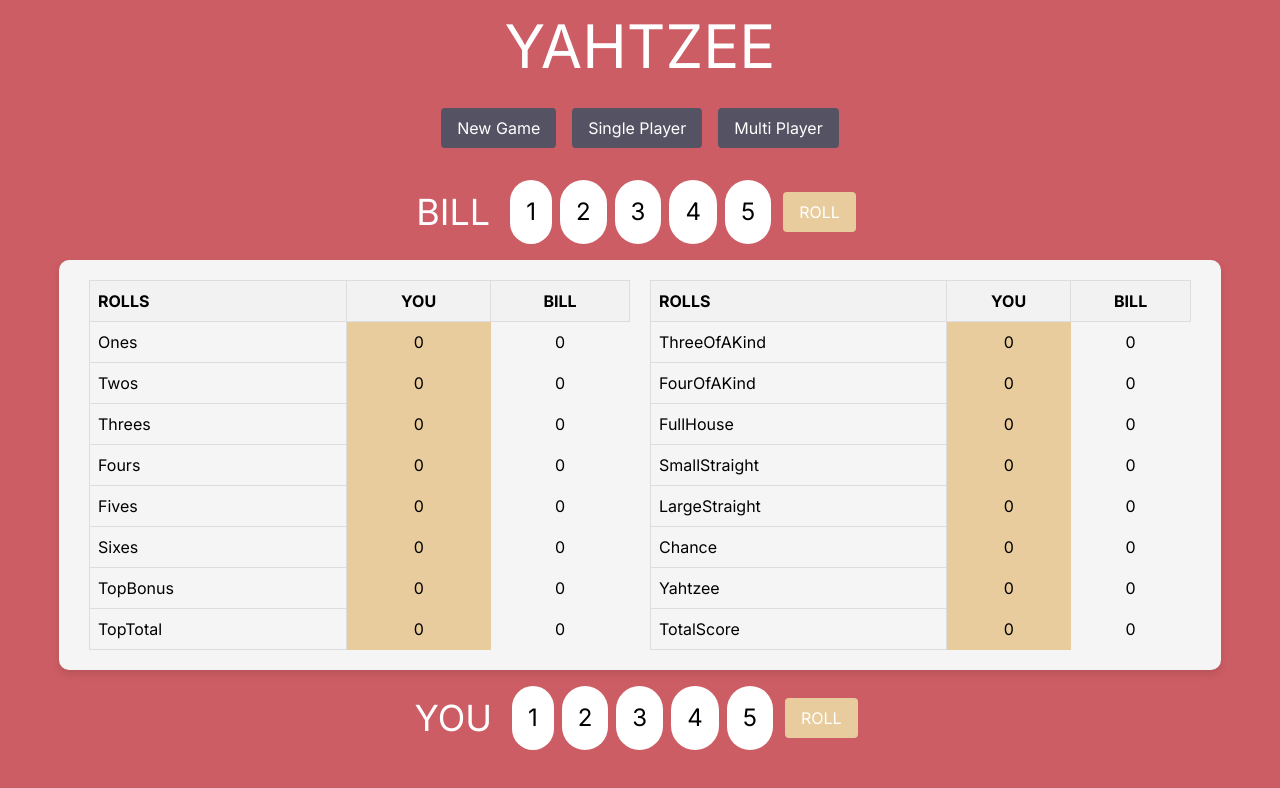
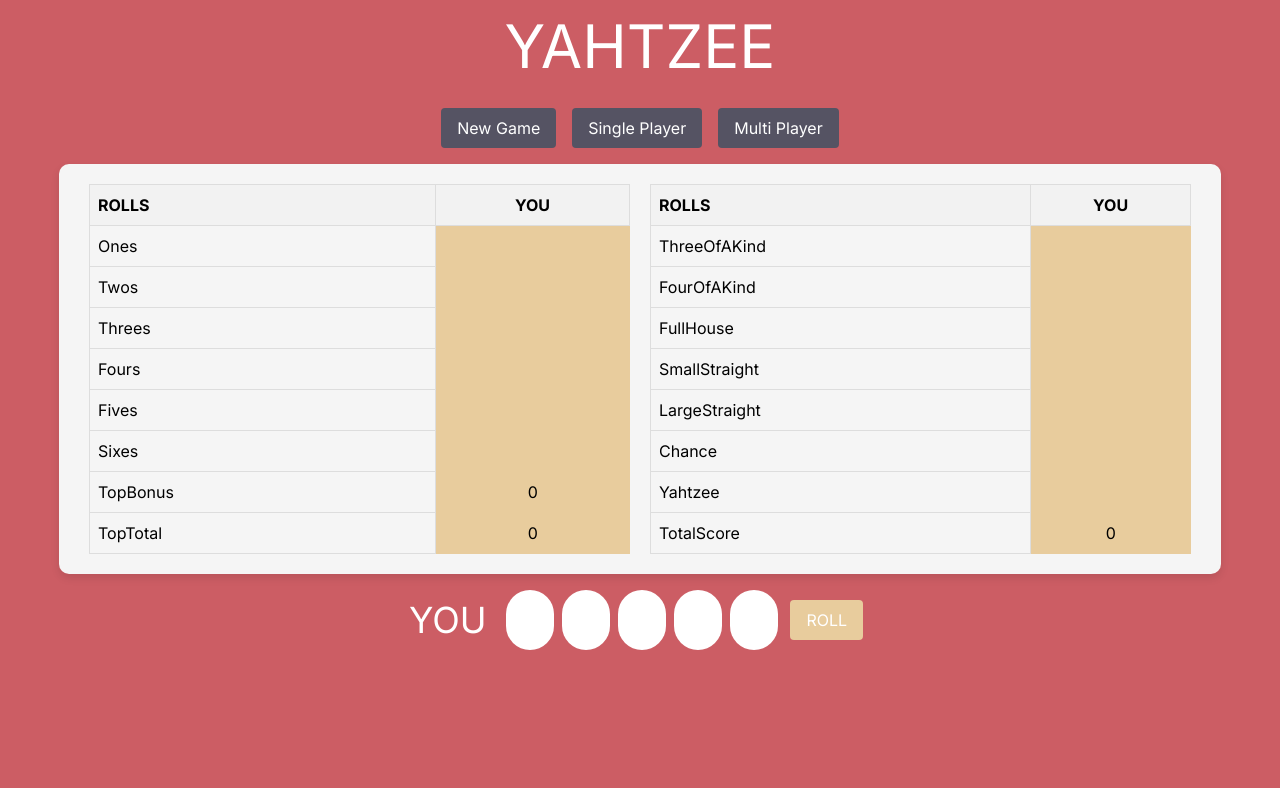
Before and after one commit to aayushb03/yahtzee, a Next.js app: page / in a window 1280 px wide. Shown: the top 788 px of the page. Built offline with nearby package versions, Linux system fonts and the light colour scheme.

Commit message:
Integrated working game logic to frontend for single player, commented out all multiplayer related code

```diff
--- a/src/app/components/board.module.css
+++ b/src/app/components/board.module.css
@@ -29,23 +29,23 @@
     background-color: #f2f2f2;
 }
 
-.activePlayerCell {
-    background-color: #E8CC9D; /* 活跃玩家列背景颜色 */
-    cursor: pointer;
-}
+/*.activePlayerCell {*/
+/*    background-color: #E8CC9D; !* 活跃玩家列背景颜色 *!*/
+/*    !*cursor: pointer;*!*/
+/*}*/
 
-.inactivePlayerCell {
-    background-color: #F5F5F5; /* 非活跃玩家列背景颜色更白 */
-}
+/*.inactivePlayerCell {*/
+/*    background-color: #F5F5F5; !* 非活跃玩家列背景颜色更白 *!*/
+/*}*/
 
-.score {
-    color: black; /* 确保文字颜色为黑色 */
-}
+/*.score {*/
+/*    color: black; !* 确保文字颜色为黑色 *!*/
+/*}*/
 
-.playerCell {
-    text-align: center; /* 文字居中 */
-  }
-
+/*.playerCell {*/
+/*    text-align: center; !* 文字居中 *!*/
+/*  }*/
+/*  */
   .playerHeader {
     text-align: center; /* 表头文字居中 */
   }
--- a/src/app/components/board.tsx
+++ b/src/app/components/board.tsx
@@ -1,69 +1,120 @@
-import React from 'react';
+import React, {useState} from 'react';
 import styles from './Board.module.css'; // 引入CSS模块
+import { ScoreCategory as SC } from '@/models/enums';
+import { Scorecard } from '@/models/scorecard';
+import { Dice } from '@/models/dice';
+import { ScoreEvaluator } from "@/models/scoreEvaluator";
 
-type ScoreCategory =
-  | 'Ones'
-  | 'Twos'
-  | 'Threes'
-  | 'Fours'
-  | 'Fives'
-  | 'Sixes'
-  | 'TopBonus'
-  | 'TopTotal'
-  | 'ThreeOfAKind'
-  | 'FourOfAKind'
-  | 'FullHouse'
-  | 'SmallStraight'
-  | 'LargeStraight'
-  | 'Chance'
-  | 'Yahtzee'
-  | 'TotalScore';
+// type ScoreCategory =
+//   | 'Ones'
+//   | 'Twos'
+//   | 'Threes'
+//   | 'Fours'
+//   | 'Fives'
+//   | 'Sixes'
+//   | 'TopBonus'
+//   | 'TopTotal'
+//   | 'ThreeOfAKind'
+//   | 'FourOfAKind'
+//   | 'FullHouse'
+//   | 'SmallStraight'
+//   | 'LargeStraight'
+//   | 'Chance'
+//   | 'Yahtzee'
+//   | 'TotalScore';
 
-interface Scores {
-  [key: string]: { [key in ScoreCategory]?: number };
+// interface Scores {
+//   [key: string]: { [key in ScoreCategory]?: number };
+// }
+
+type BoardProps = {
+  currentScores: Scorecard;
+  potentialScores: ScoreEvaluator;
+  onScoreSelect: (category: SC, score: number) => void;
+  diceRolled: boolean;
 }
 
-interface BoardProps {
-  diceRolls: number[];
-  currentScores: Scores;
-  onScoreSelect: (category: ScoreCategory, score: number) => void;
-}
-
-const Board: React.FC<BoardProps> = ({ diceRolls, currentScores, onScoreSelect }) => {
+const Board = ({ currentScores, potentialScores, onScoreSelect, diceRolled } : BoardProps) => {
   // const [currentPlayer, setCurrentPlayer] = React.useState<'you' | 'bill'>('you');
   const currentPlayer = 'you';
 
-  const renderScoreCell = (player: 'you' | 'bill', category: ScoreCategory) => {
-    const score = currentScores[currentPlayer]?.[category];
-    const cellClass = player === 'you' ? `${styles.activePlayerCell} ${styles.playerCell}` : `${styles.inactivePlayerCell} ${styles.playerCell}`;
+  const renderScoreCell = (player : string, category: SC) => {
+    let score = currentScores.scores[category];
+    let potential = false;
+    if (score === -1) {
+      potential = true;
+      score = potentialScores.scores[category];
+    }
+    let cellClass = player === 'you' ? `bg-[#E8CC9D] text-center` : `bg-[#F5F5F5] text-center`;
+    cellClass += (diceRolled && potential && player === 'you') ? ' cursor-pointer hover:bg-[#d4c2a3]' : '';
+
+    if (!diceRolled && potential) {
+      return (
+        <td className={cellClass}></td>
+      )
+    }
+
+    if (potential) {
       return (
         <td
           className={cellClass}
           onClick={() => {
-          onScoreSelect(category, calculateScore(diceRolls, category));
+            onScoreSelect(category, score);
           }}
         >
-        {score !== undefined ? <span className={styles.score}>{score}</span> : <span className={styles.score}>0</span>}
+          {score !== undefined ? <span className="text-red-600">{score}</span> : <span className={styles.score}>0</span>}
+        </td>
+      );
+    } else {
+      return (
+        <td
+          className={cellClass}
+        >
+          {score !== undefined ? <span className="text-black">{score}</span> : <span className={styles.score}>0</span>}
         </td>
       );
     }
+  }
 
+  const renderTotalScoreCell = (player : string, category: string) => {
+    let score = 0;
+    if (category === 'TopTotal') {
+      score = currentScores.topTotal;
+    } else if (category === 'TotalScore') {
+      score = currentScores.totalScore;
+    } else {
+      score = currentScores.topBonus;
+    }
 
-  const calculateScore = (dice: number[], category: ScoreCategory): number => {
-    // Logic to calculate score based on dice and category
-    return 0; // Placeholder
-  };
+    const cellClass = player === 'you' ? `bg-[#E8CC9D] text-center` : `bg-[#F5F5F5] text-center`;
 
-  const leftTableCategories: ScoreCategory[] = ['Ones', 'Twos', 'Threes', 'Fours', 'Fives', 'Sixes', 'TopBonus', 'TopTotal'];
-  const rightTableCategories: ScoreCategory[] = ['ThreeOfAKind', 'FourOfAKind', 'FullHouse', 'SmallStraight', 'LargeStraight', 'Chance', 'Yahtzee', 'TotalScore'];
+    return (
+        <td
+          className={cellClass}
+        >
+          {score !== undefined ? <span className="text-black">{score}</span> : <span className={styles.score}>0</span>}
+        </td>
+      );
 
-  const renderTable = (categories: ScoreCategory[]) => (
+  }
+
+  // const calculateScore = (dice: number[], category: SC): number => {
+  //   // Logic to calculate score based on dice and category
+  //   return 0; // Placeholder
+  // };
+
+  const leftTableCategories: SC[] = [SC.Ones, SC.Twos, SC.Threes, SC.Fours, SC.Fives, SC.Sixes];
+  const leftTableTotalCategories: string[] = ['TopBonus', 'TopTotal'];
+  const rightTableCategories: SC[] = [SC.ThreeOfAKind, SC.FourOfAKind, SC.FullHouse, SC.SmallStraight, SC.LargeStraight, SC.Chance, SC.Yahtzee];
+  const rightTableTotalCategories: string[] = ['TotalScore'];
+
+  const renderTable = (categories: SC[], totals: string[]) => (
     <table className={styles.table}>
       <thead>
         <tr>
           <th className={styles.tableHeader}>ROLLS</th>
           <th className={`${styles.tableHeader} ${styles.playerHeader}`}>YOU</th>
-          <th className={`${styles.tableHeader} ${styles.playerHeader}`}>BILL</th>
+          {/*<th className={`${styles.tableHeader} ${styles.playerHeader}`}>BILL</th>*/}
         </tr>
       </thead>
       <tbody>
@@ -71,7 +122,14 @@ const Board: React.FC<BoardProps> = ({ diceRolls, currentScores, onScoreSelect }
           <tr key={category}>
             <td className={styles.tableCell}>{category}</td>
             {renderScoreCell('you', category)}
-            {renderScoreCell('bill', category)}
+            {/*{renderScoreCell('bill', category)}*/}
+          </tr>
+        ))}
+        {totals.map(category => (
+          <tr key={category}>
+            <td className={styles.tableCell}>{category}</td>
+            {renderTotalScoreCell('you', category)}
+            {/*{renderTotalScoreCell('bill', category)}*/}
           </tr>
         ))}
       </tbody>
@@ -81,10 +139,10 @@ const Board: React.FC<BoardProps> = ({ diceRolls, currentScores, onScoreSelect }
   return (
     <div className={styles.yahtzeeBoard}>
       <div className={styles.section}>
-        {renderTable(leftTableCategories)}
+        {renderTable(leftTableCategories, leftTableTotalCategories)}
       </div>
       <div className={styles.section}>
-        {renderTable(rightTableCategories)}
+        {renderTable(rightTableCategories, rightTableTotalCategories)}
       </div>
     </div>
   );
--- /dev/null
+++ b/src/app/components/dice-row.tsx
@@ -0,0 +1,54 @@
+import {Dice} from "@/models/dice";
+import React, {useEffect, useState} from "react";
+
+type DiceRowProps = {
+  dice: Dice;
+  rollDice: (selectedDice: number[]) => void;
+  diceRolled: boolean;
+  playerName: string;
+  playerTurn: boolean;
+}
+
+const DiceRow = ({dice, rollDice, diceRolled, playerName, playerTurn} : DiceRowProps) => {
+  const [diceArr, setDiceArr] = useState([0, 0, 0, 0, 0]);
+  const [selectedDice, setSelectedDice] = useState([0, 0, 0, 0, 0]);
+
+  useEffect(() => {
+    setDiceArr([...dice.dice]);
+    setSelectedDice([0, 0, 0, 0, 0]);
+  }, [dice]);
+
+  const handleDiceClick = (index: number) => {
+    if (!diceRolled) return;
+    let newSelectedDice = [...selectedDice];
+    newSelectedDice[index] = newSelectedDice[index] === 0 ? 1 : 0;
+    setSelectedDice(newSelectedDice);
+  }
+
+  return (
+    <div className="flex justify-center items-center my-4">
+      {/* <div className="text-4xl text-white mr-4">YOU</div> */}
+      <div className="text-4xl text-white mr-4">{playerName}</div>
+      {diceArr.map((die, index) => (
+        <div key={index}
+             onClick={() => handleDiceClick(index)}
+             className={`p-4 mx-1 rounded-full bg-white cursor:pointer text-2xl text-black ${diceRolled && 'cursor-pointer hover:bg-gray-400'} ${selectedDice[index]==1 && 'bg-gray-400'}` }>
+          <div className={"w-4 h-7 text-center"}>
+            {die != 0 && die}
+          </div>
+        </div>
+      ))}
+      {playerTurn && (
+        <button
+          className="bg-[#E8CC9D] text-white px-4 py-2 rounded mx-2"
+          onClick={() => rollDice(selectedDice)}
+        >
+          {/* Roll ({rollsLeft}) */}
+          ROLL
+        </button>
+      )}
+    </div>
+  );
+}
+
+export default DiceRow;
--- a/src/app/yahtzeeGame.tsx
+++ b/src/app/yahtzeeGame.tsx
@@ -1,103 +1,129 @@
-"use client"
-import React, { useState } from 'react';
+'use client';
+import React, {useEffect, useState} from 'react';
 import Board from './components/board'
+import { Dice } from "@/models/dice";
+import DiceRow from "@/app/components/dice-row";
+import {Scorecard} from "@/models/scorecard";
+import {ScoreEvaluator} from "@/models/scoreEvaluator";
+import {ScoreCategory} from "@/models/enums";
+import {number} from "prop-types";
 
 // Define the Score type with the same naming convention as in Board.tsx
-type Score = {
-  Ones?: number;
-  Twos?: number;
-  Threes?: number;
-  Fours?: number;
-  Fives?: number;
-  Sixes?: number;
-  TopBonus?: number;
-  TopTotal?: number;
-  ThreeOfAKind?: number;
-  FourOfAKind?: number;
-  FullHouse?: number;
-  SmallStraight?: number;
-  LargeStraight?: number;
-  Chance?: number;
-  Yahtzee?: number;
-  TotalScore?: number;
-};
+// type Score = {
+//   Ones?: number;
+//   Twos?: number;
+//   Threes?: number;
+//   Fours?: number;
+//   Fives?: number;
+//   Sixes?: number;
+//   TopBonus?: number;
+//   TopTotal?: number;
+//   ThreeOfAKind?: number;
+//   FourOfAKind?: number;
+//   FullHouse?: number;
+//   SmallStraight?: number;
+//   LargeStraight?: number;
+//   Chance?: number;
+//   Yahtzee?: number;
+//   TotalScore?: number;
+// };
+//
+// // Initialize the scores with camelCase keys that match the Score type
+// const initialScores: Score = {
+//   Ones: 0,
+//   Twos: 0,
+//   Threes: 0,
+//   Fours: 0,
+//   Fives: 0,
+//   Sixes: 0,
+//   TopBonus: 0,
+//   TopTotal: 0,
+//   ThreeOfAKind: 0,
+//   FourOfAKind: 0,
+//   FullHouse: 0,
+//   SmallStraight: 0,
+//   LargeStraight: 0,
+//   Chance: 0,
+//   Yahtzee: 0,
+//   TotalScore: 0,
+// };
 
-// Initialize the scores with camelCase keys that match the Score type
-const initialScores: Score = {
-  Ones: 0,
-  Twos: 0,
-  Threes: 0,
-  Fours: 0,
-  Fives: 0,
-  Sixes: 0,
-  TopBonus: 0,
-  TopTotal: 0,
-  ThreeOfAKind: 0,
-  FourOfAKind: 0,
-  FullHouse: 0,
-  SmallStraight: 0,
-  LargeStraight: 0,
-  Chance: 0,
-  Yahtzee: 0,
-  TotalScore: 0,
-};
-
-const YahtzeeGame: React.FC<{}> = () => {
-  const [dice, setDice] = useState([1, 2, 3, 4, 5]);
-  const [scores, setScores] = useState<Score>(initialScores);
+const YahtzeeGame = () => {
+  const [dice, setDice] = useState(new Dice());
+  const [scores, setScores] = useState<Scorecard>(new Scorecard());
+  const [scoreEval, setScoreEval] = useState<ScoreEvaluator>(new ScoreEvaluator(dice));
   const [rollsLeft, setRollsLeft] = useState(3);
   const [isPlayerTurn, setIsPlayerTurn] = useState(true);
 
-  const rollDice = () => {
+  useEffect(() => {
+    setDice(new Dice());
+    setScores(new Scorecard());
+  }, []);
+
+  useEffect(() => {
+    setScoreEval(new ScoreEvaluator(dice));
+  }, [dice]);
+
+  const rollDice = (selectedDice? : number[]) => {
     if (rollsLeft > 0) {
-      setDice(dice.map(() => Math.floor(Math.random() * 6) + 1));
+      if (selectedDice) {
+        let indices = [];
+        for (let i = 0; i < selectedDice.length; i++) {
+          if (selectedDice[i] == 0) {
+            indices.push(i);
+          }
+        }
+        dice.rollDiceByIndex(indices);
+      } else {
+        dice.rollDice();
+      }
+      setDice(new Dice(dice));
       setRollsLeft(rollsLeft - 1);
     } else {
-      alert('No rolls left');
+      alert('No rolls left, please choose a score category.');
     }
   };
 
+  const handleScoreSelect = (category: ScoreCategory, score: number) => {
+    scores.addScore(category, score);
+    setScores(new Scorecard(scores));
+    setDice(new Dice());
+    setRollsLeft(3);
+  };
+
   const resetGame = () => {
-    setDice([1, 2, 3, 4, 5]);
-    setScores(initialScores);
+    setDice(new Dice());
+    setScores(new Scorecard());
     setRollsLeft(3);
     setIsPlayerTurn(true); // Resets to player's turn on a new game
   };
 
-  const scoreRoll = (category: keyof Score) => {
-    console.log(`Scored category ${category}`);
-    setScores({ ...scores, [category]: scores[category]! + 1 }); // Increment score as an example
-  };
+  // const scoreRoll = (category: keyof Score) => {
+  //   console.log(`Scored category ${category}`);
+  //   setScores({ ...scores, [category]: scores[category]! + 1 }); // Increment score as an example
+  // };
 
-  // Function to render dice with a conditional Roll button next to it
-  const renderDiceRow = (playerTurn: boolean, playerName: string) => (
-    <div className="flex justify-center items-center my-4">
-      {/* <div className="text-4xl text-white mr-4">YOU</div> */}
-      <div className="text-4xl text-white mr-4">{playerName}</div>
-      {dice.map((die, index) => (
-        <div key={index} className="p-4 mx-1 rounded-full bg-white text-2xl">
-          {die}
-        </div>
-      ))}
-      {playerTurn && (
-        <button
-          className="bg-[#E8CC9D] text-white px-4 py-2 rounded mx-2"
-          onClick={rollDice}
-        >
-          {/* Roll ({rollsLeft}) */}
-          ROLL
-        </button>
-      )}
-    </div>
-  );
-
-  const handleScoreSelect = (category: keyof Score, score: number) => {
-    // Update the scores state with the new score for the selected category
-    setScores((prevScores) => ({
-      ...prevScores,
-      [category]: score
-    }));
-  };
+  // // Function to render dice with a conditional Roll button next to it
+  // const renderDiceRow = (playerTurn: boolean, playerName: string) => (
+  //   <div className="flex justify-center items-center my-4">
+  //     {/* <div className="text-4xl text-white mr-4">YOU</div> */}
+  //     <div className="text-4xl text-white mr-4">{playerName}</div>
+  //     {dice && dice.dice.map((die, index) => (
+  //       <div key={index} className="p-4 mx-1 rounded-full bg-white text-2xl">
+  //         {die}
+  //       </div>
+  //     ))}
+  //     {playerTurn && (
+  //       <button
+  //         className="bg-[#E8CC9D] text-white px-4 py-2 rounded mx-2"
+  //         onClick={rollDice}
+  //       >
+  //         {/* Roll ({rollsLeft}) */}
+  //         ROLL
+  //       </button>
+  //     )}
+  //   </div>
+  // );
 
   return (
     <div className="flex flex-col h-screen bg-[#CC5D64]" style={{ minWidth: '1162px' }}>
@@ -105,32 +131,35 @@ const YahtzeeGame: React.FC<{}> = () => {
         <h1 className="text-6xl text-white my-4">YAHTZEE</h1>
 
         <div className="flex justify-center my-4">
-          <button className="bg-[#555363] text-white px-4 py-2 rounded mx-2">New Game</button>
+          <button className="bg-[#555363] text-white px-4 py-2 rounded mx-2" onClick={resetGame}>New Game</button>
           <button className="bg-[#555363] text-white px-4 py-2 rounded mx-2">Single Player</button>
           <button className="bg-[#555363] text-white px-4 py-2 rounded mx-2">Multi Player</button>
         </div>
 
-        {renderDiceRow(true, 'BILL')}
+        {/*{renderDiceRow(true, 'BILL')}*/}
+        {/*<DiceRow dice={dice} rollDice={rollDice} diceRolled={rollsLeft<3} playerName={"BILL"} playerTurn={true}></DiceRow>*/}
 
         <Board
-          diceRolls={dice}
-          currentScores={{ you: scores, bill: {} }} // Pass scores for 'you' and an empty object for 'bill'
-          onScoreSelect={(category, score) => handleScoreSelect(category as keyof Score, score)}
+          currentScores={scores} // Pass scores for 'you' and an empty object for 'bill'
+          onScoreSelect={handleScoreSelect}
+          potentialScores={scoreEval}
+          diceRolled={rollsLeft < 3}
         />
 
-      {isPlayerTurn && renderDiceRow(isPlayerTurn, 'YOU')}
+        {/*{isPlayerTurn && renderDiceRow(isPlayerTurn, 'YOU')}*/}
+        <DiceRow dice={dice} rollDice={rollDice} diceRolled={rollsLeft<3} playerName={"YOU"} playerTurn={true}></DiceRow>
 
-      {!isPlayerTurn && (
-        <div className="flex justify-center my-8">
-          <button
-            className="bg-[#E8CC9D] text-white px-4 py-2 rounded mx-2"
-            onClick={rollDice}
-          >
-            {/* Roll ({rollsLeft}) */}
-            ROLL
-          </button>
-        </div>
-      )}
+        {/*{!isPlayerTurn && (*/}
+        {/*<div className="flex justify-center my-8">*/}
+        {/*  <button*/}
+        {/*    className="bg-[#E8CC9D] text-white px-4 py-2 rounded mx-2"*/}
+        {/*    onClick={rollDice}*/}
+        {/*  >*/}
+        {/*    /!* Roll ({rollsLeft}) *!/*/}
+        {/*    ROLL*/}
+        {/*  </button>*/}
+        {/*</div>*/}
+        {/*)}*/}
     </div>
   </div>
 );
--- a/src/models/dice.ts
+++ b/src/models/dice.ts
@@ -31,7 +31,6 @@ export class Dice implements IDice {
       this.dice = [...dice.dice];
     } else {
       this.dice = [0, 0, 0, 0, 0];
-      this.rollDice();
     }
   }
 
--- a/src/models/scoreEvaluator.ts
+++ b/src/models/scoreEvaluator.ts
@@ -129,6 +129,7 @@ export class ScoreEvaluator implements IScoreEvaluator {
    * @returns 50 if all the dice are the same, otherwise 0.
    */
   private calculateYahtzee(): number {
+    if (this.dice[0] == 0) return 0;
     for (let key in this.counts) {
       if (this.counts[key] === 5) return 50;
     }
--- a/src/models/scorecard.ts
+++ b/src/models/scorecard.ts
@@ -82,6 +82,7 @@ export class Scorecard implements IScorecard {
       if (this.topBonus != 35 && this.topTotal >= 63) {
         this.topBonus = 35;
         this.totalScore += 35;
+        this.topTotal += 35;
       }
     }
   }
```
Lines whose indentation alone changed are shown as unchanged.
